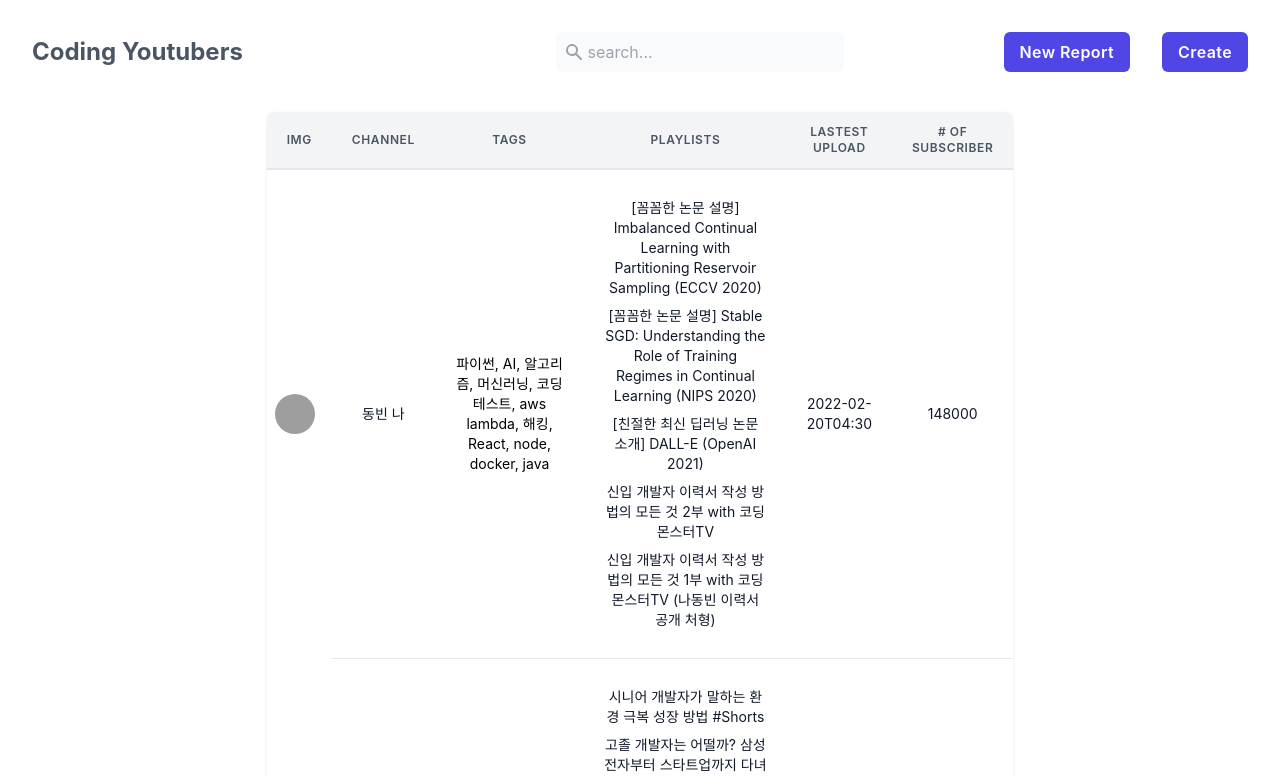
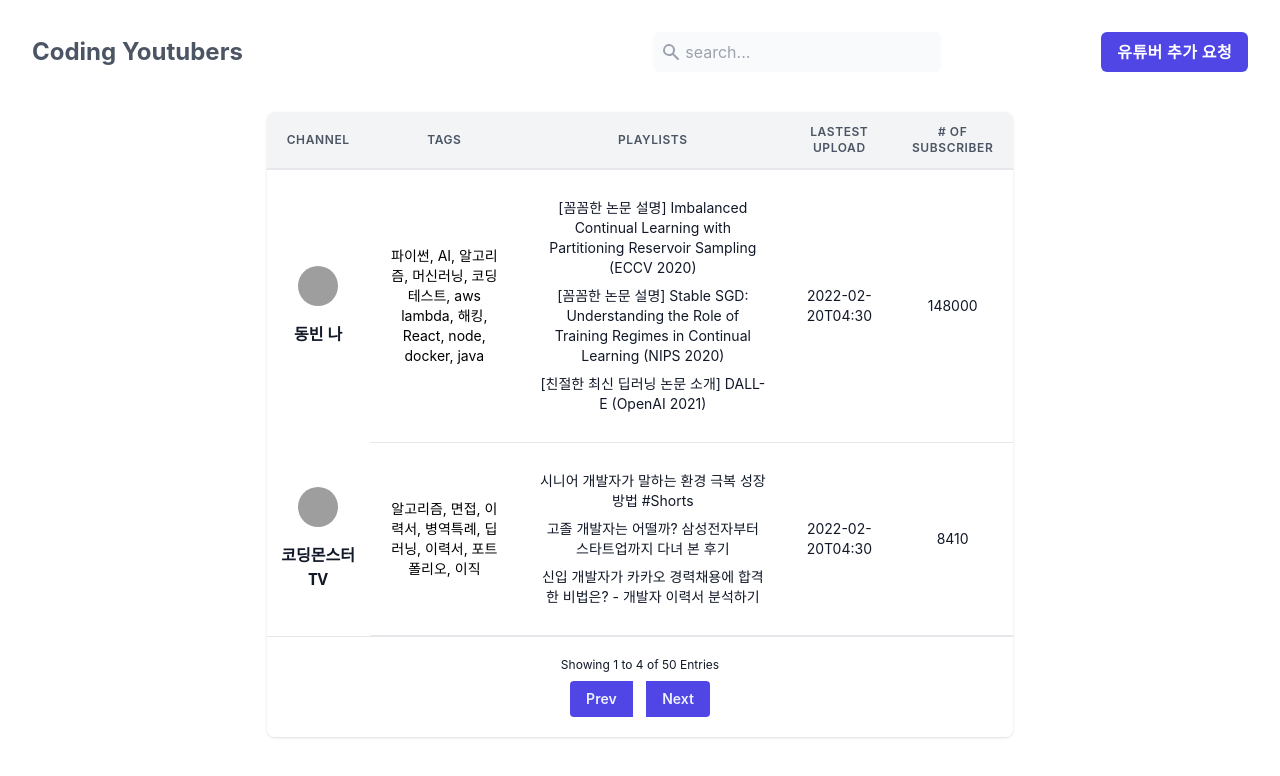
Before and after one commit to jaeykweon/coding-youtubers-front, a React (Create React App) app: page / in a window 1280 px wide. Shown: the top 776 px of the page. Built offline with nearby package versions, Linux system fonts and the light colour scheme; grey boxes are pictures that could not be loaded.

Commit message:
feat: 유튜버 추가 요청 버튼 추가 및 기타 - 사진, 채널 명을 하나의 셀로 통합 - 구독자 수 셀 mapping - 폰트 적용 안됌

```diff
--- a/src/assets/test_data/board_data.js
+++ b/src/assets/test_data/board_data.js
@@ -8,9 +8,8 @@ const boardData = [
             "[꼼꼼한 논문 설명] Imbalanced Continual Learning with Partitioning Reservoir Sampling (ECCV 2020)",
             "[꼼꼼한 논문 설명] Stable SGD: Understanding the Role of Training Regimes in Continual Learning (NIPS 2020)",
             "[친절한 최신 딥러닝 논문 소개] DALL-E (OpenAI 2021)",
-            "신입 개발자 이력서 작성 방법의 모든 것 2부 with 코딩몬스터TV",
-            "신입 개발자 이력서 작성 방법의 모든 것 1부 with 코딩몬스터TV (나동빈 이력서 공개 처형)"
-        ]
+        ],
+        'subscriberCount': 148000
     },
     {
         'id' : 2,
@@ -21,9 +20,8 @@ const boardData = [
             "시니어 개발자가 말하는 환경 극복 성장 방법 #Shorts",
             "고졸 개발자는 어떨까? 삼성전자부터 스타트업까지 다녀 본 후기",
             "신입 개발자가 카카오 경력채용에 합격한 비법은? - 개발자 이력서 분석하기",
-            "주니어 임베디드 개발자의 힘들었던 구직 스토리",
-            "취업준비 하시는 분들에게 하고싶던 말들"
-        ]
+        ],
+        'subscriberCount': 8410
     },
 ]
 
--- a/src/pages/board.js
+++ b/src/pages/board.js
@@ -29,8 +29,15 @@ function Board(){
                         <input className="bg-gray-50 outline-none ml-1 block " type="text" name="" id="" placeholder="search..."/>
                     </div>
                     <div className="lg:ml-40 ml-10 space-x-8">
-                        <button className="bg-indigo-600 px-4 py-2 rounded-md text-white font-semibold tracking-wide cursor-pointer">New Report</button>
-                        <button className="bg-indigo-600 px-4 py-2 rounded-md text-white font-semibold tracking-wide cursor-pointer">Create</button>
+                        <button
+                            className="bg-indigo-600 px-4 py-2 rounded-md text-white font-semibold tracking-wide cursor-pointer"
+                            onClick={() => {
+                                window.open("https://github.com/jaeykweon/coding-youtubers-front", "_blank", "noopener");
+                              }}
+                        >
+                            유튜버 추가 요청
+                        </button>
+                        {/* <button className="bg-indigo-600 px-4 py-2 rounded-md text-white font-semibold tracking-wide cursor-pointer">Create</button> */}
                     </div>
                 </div>
             </div>
@@ -42,9 +49,6 @@ function Board(){
                             <thead>
                                 <tr>
                                     <th className="px-5 py-3 border-b-2 border-gray-200 bg-gray-100 text-center text-xs font-semibold text-gray-600 uppercase tracking-wider ">
-                                        Img
-                                    </th>
-                                    <th className="px-5 py-3 border-b-2 border-gray-200 bg-gray-100 text-center text-xs font-semibold text-gray-600 uppercase tracking-wider">
                                         Channel
                                     </th>
                                     <th className="px-5 py-3 border-b-2 border-gray-200 bg-gray-100 text-center text-xs font-semibold text-gray-600 uppercase tracking-wider">
@@ -66,7 +70,8 @@ function Board(){
                                         mainData.map((each,i)=> {
                                             return (
                                                 <tr className="">
-                                                    <td className="w-10 px-2 py-2 border-gray-200 bg-white text-sm">
+                                                    <td className="w-10 px-2 py-2 border-gray-200 bg-white">
+                                                        <div className="grid grid-cols-1 gap-4 place-items-center">
                                                             <div className="w-10 h-10">
                                                                 <img
                                                                     className="w-full h-full rounded-full"
@@ -74,11 +79,12 @@ function Board(){
                                                                     alt=""
                                                                 />
                                                             </div>
-                                                    </td>
-                                                    <td className="text-center max-w-1/5 px-2 py-2 border-b border-gray-200 bg-white text-sm">
-                                                        <p className="text-gray-900 whitespace-no-wrap">
+                                                            <div className="font-sans text-gray-900 font-bold ">
+                                                                <h3>
                                                                     {each.name}
-                                                        </p>
+                                                                </h3>
+                                                            </div>
+                                                        </div>
                                                     </td>
 
                                                     <td className="w-1/5 px-5 py-5 border-b border-gray-200 bg-white text-sm">
@@ -86,8 +92,8 @@ function Board(){
                                                             {each.tags}
                                                         </div>
                                                     </td>
+
                                                     <td className="w-96 px-5 py-5 border-b border-gray-200 bg-white text-sm">
-
                                                         {
                                                             each.videos.map((video)=>
                                                                 {
@@ -99,16 +105,17 @@ function Board(){
                                                                 }
                                                             )
                                                         }
+                                                    </td>
 
-                                                    </td>
                                                     <td className="w-12 px-5 py-5 border-b border-gray-200 bg-white text-sm">
                                                         <p className="text-gray-900 whitespace-no-wrap">
                                                             2022-02-20T04:30
                                                         </p>
                                                     </td>
+
                                                     <td className="w-12 px-5 py-5 border-b border-gray-200 bg-white text-sm">
                                                         <p className="text-gray-900 whitespace-no-wrap">
-                                                            148000
+                                                            {each.subscriberCount}
                                                         </p>
                                                         {/* <span className="relative inline-block px-3 py-1 font-semibold text-green-900 leading-tight">
                                                             <span aria-hidden
```
Lines whose indentation alone changed are shown as unchanged.
